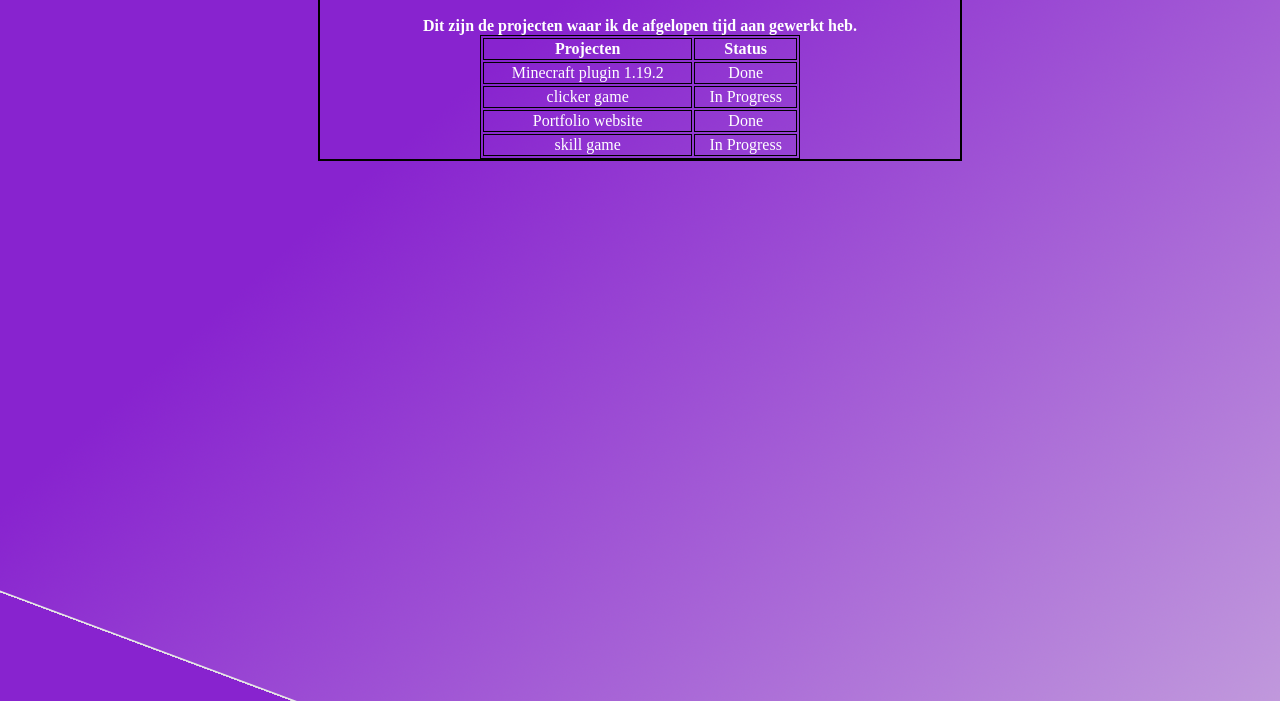
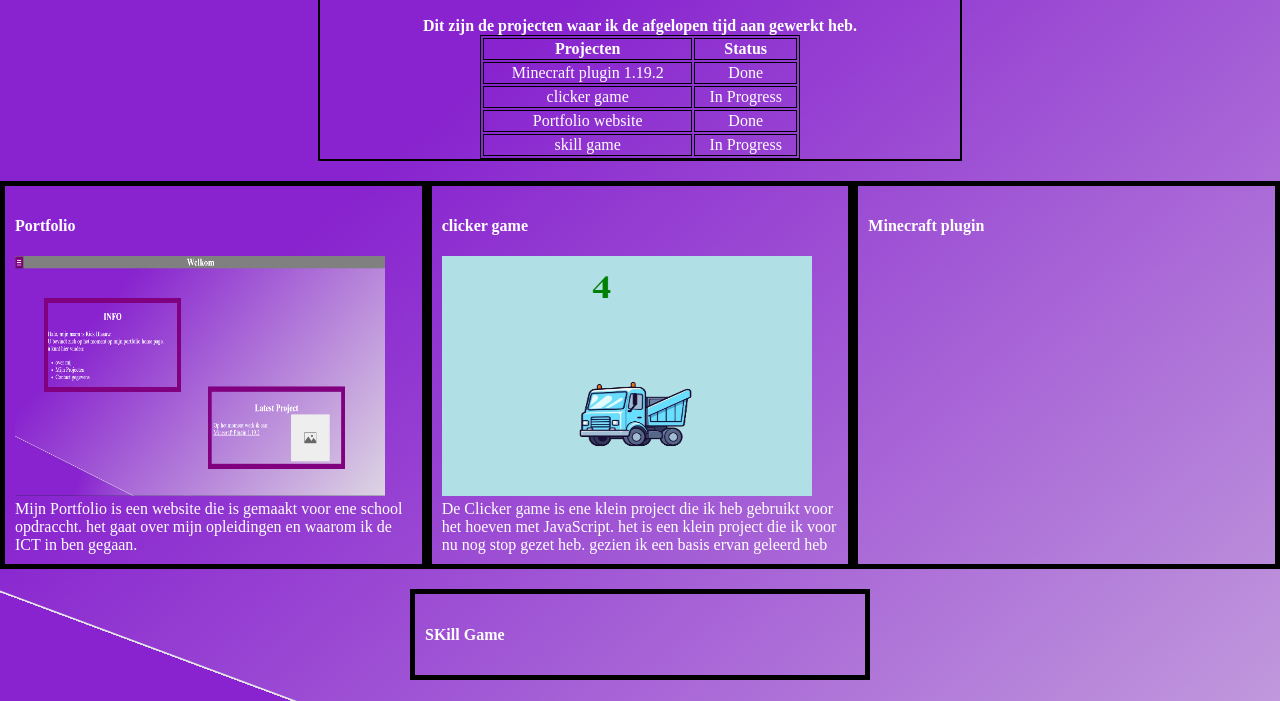
Before and after one commit to Frog1811/kaas, a plain HTML site: page Mijn-Projecten.html in a window 1280 px wide. Shown: the part 99-800 px from the top of the page. Drawn offline with Linux system fonts and the light colour scheme.

Commit message:
werken aan project site

```diff
--- a/Mijn-Projecten.html
+++ b/Mijn-Projecten.html
@@ -61,5 +61,26 @@
             </table>
         </article>
     </div>
+    <div class="ProjectRow1">
+        <article class="Free-Time">
+            <h4>Portfolio</h4>
+            <img src="IMG/Project.png" alt="foto van portfolio website" width="370" height="240"> <br>
+            Mijn  Portfolio is een website die is gemaakt voor ene school opdraccht. het gaat over mijn opleidingen en waarom ik de ICT in ben gegaan.
+        </article>
+        <article class="Free-Time">
+            <H4>clicker game</H4>
+            <img src="IMG/clicker.png" alt="clicker game" width="370" height="240"> <br>
+            De Clicker game is ene klein project die ik heb gebruikt voor het hoeven met JavaScript. het is een klein project die ik voor nu nog stop gezet heb. gezien ik een basis ervan geleerd heb
+        </article>
+        <article class="Free-Time">
+            <H4>Minecraft plugin</H4>
+
+        </article>
+    </div>
+    <div class="ProjectRow2">
+        <article class="Free-Time">
+            <H4>SKill Game</H4>
+        </article>
+    </div>
 </body>
 </html>
--- a/Style.css
+++ b/Style.css
@@ -221,3 +221,13 @@ table, th, td {
   justify-content: space-around;
   padding: 40px;
 }
+.ProjectRow1 {
+  display: flex;
+  justify-content: space-around;
+  margin-top: 20px;
+}
+.ProjectRow2 {
+  display: flex;
+  justify-content: space-around;
+  margin-top: 20px;
+}
```
Also changed, not shown: IMG/Project.png (added), IMG/clicker.png (added).
